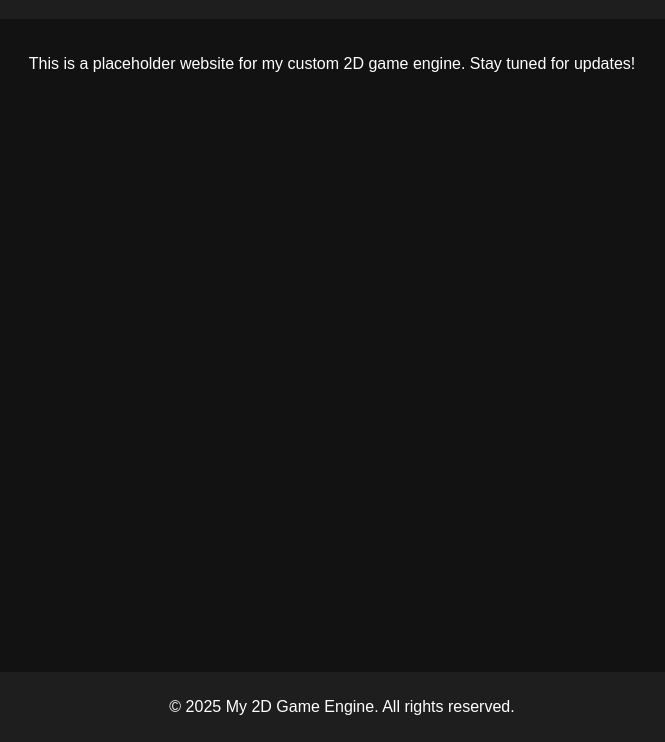
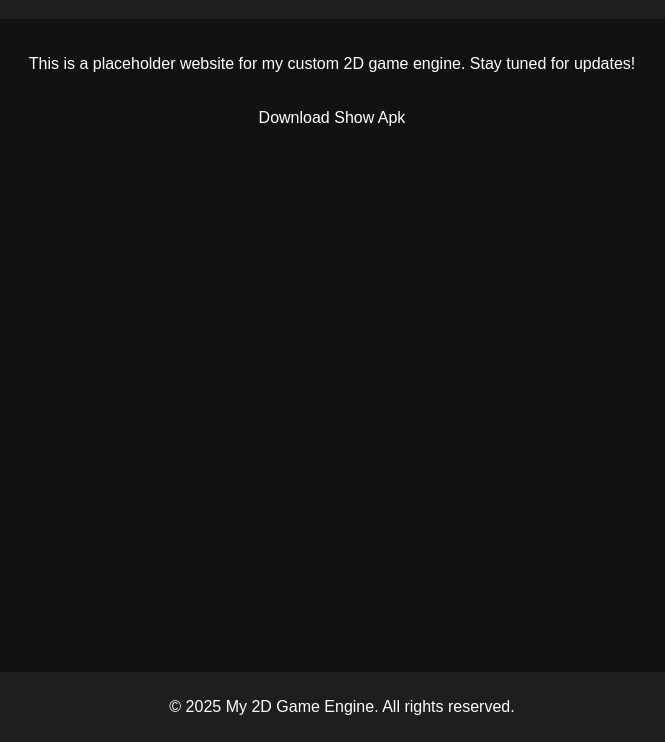
Before and after one commit to Ujjwalbiswas09/idkengine, a plain HTML site: page index.html in a window 1280 px wide. Shown: the part 58-800 px from the top of the page, without its empty margins (308-973 px from the left). Drawn offline with Linux system fonts and the light colour scheme.

Commit message:
Update index.html

```diff
--- a/index.html
+++ b/index.html
@@ -39,6 +39,9 @@
     <main>
         <p>This is a placeholder website for my custom 2D game engine. Stay tuned for updates!</p>
     </main>
+    <p1>
+        Download Show Apk
+    </p1>
     <footer>
         <p>&copy; 2025 My 2D Game Engine. All rights reserved.</p>
     </footer>
```
